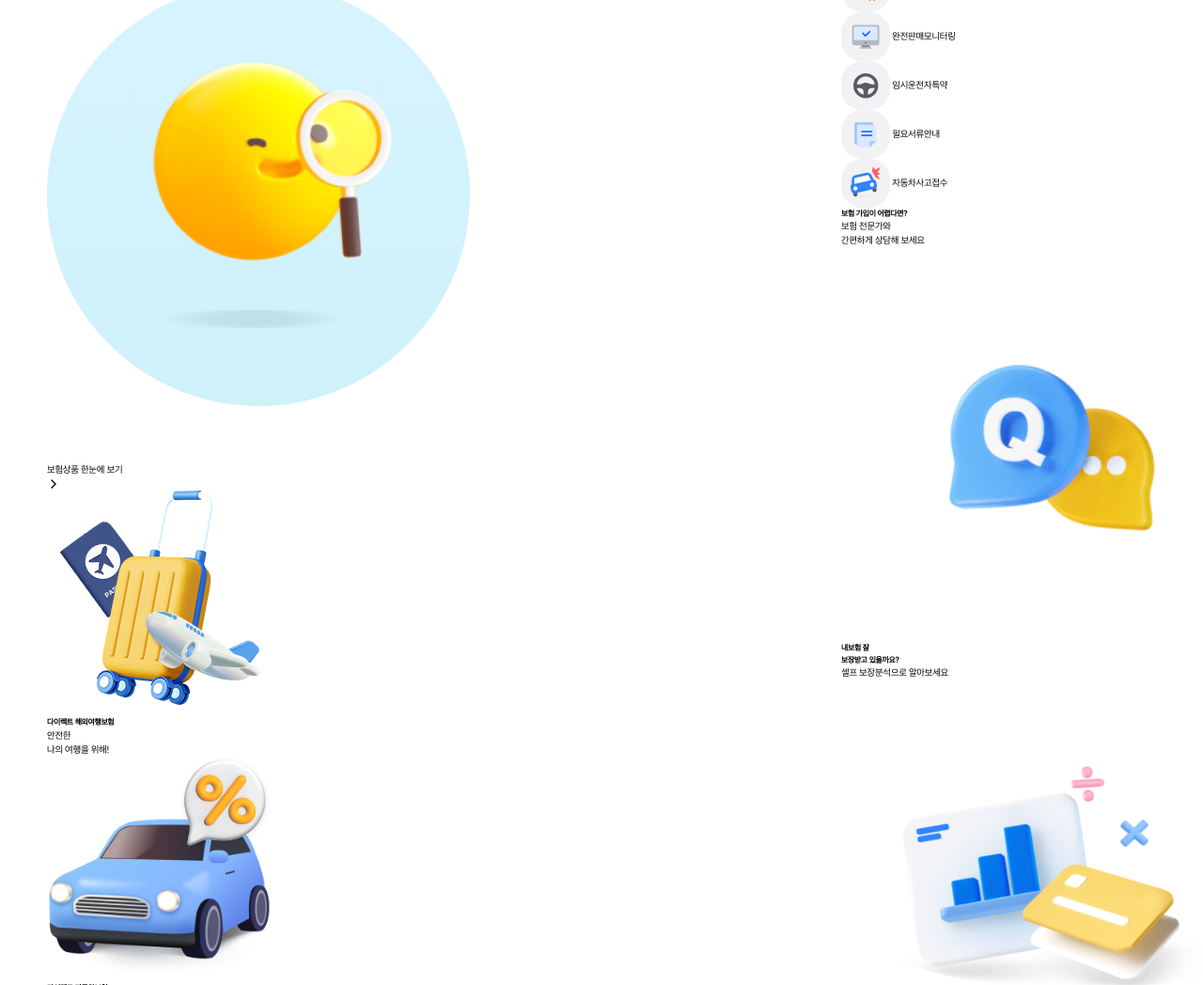
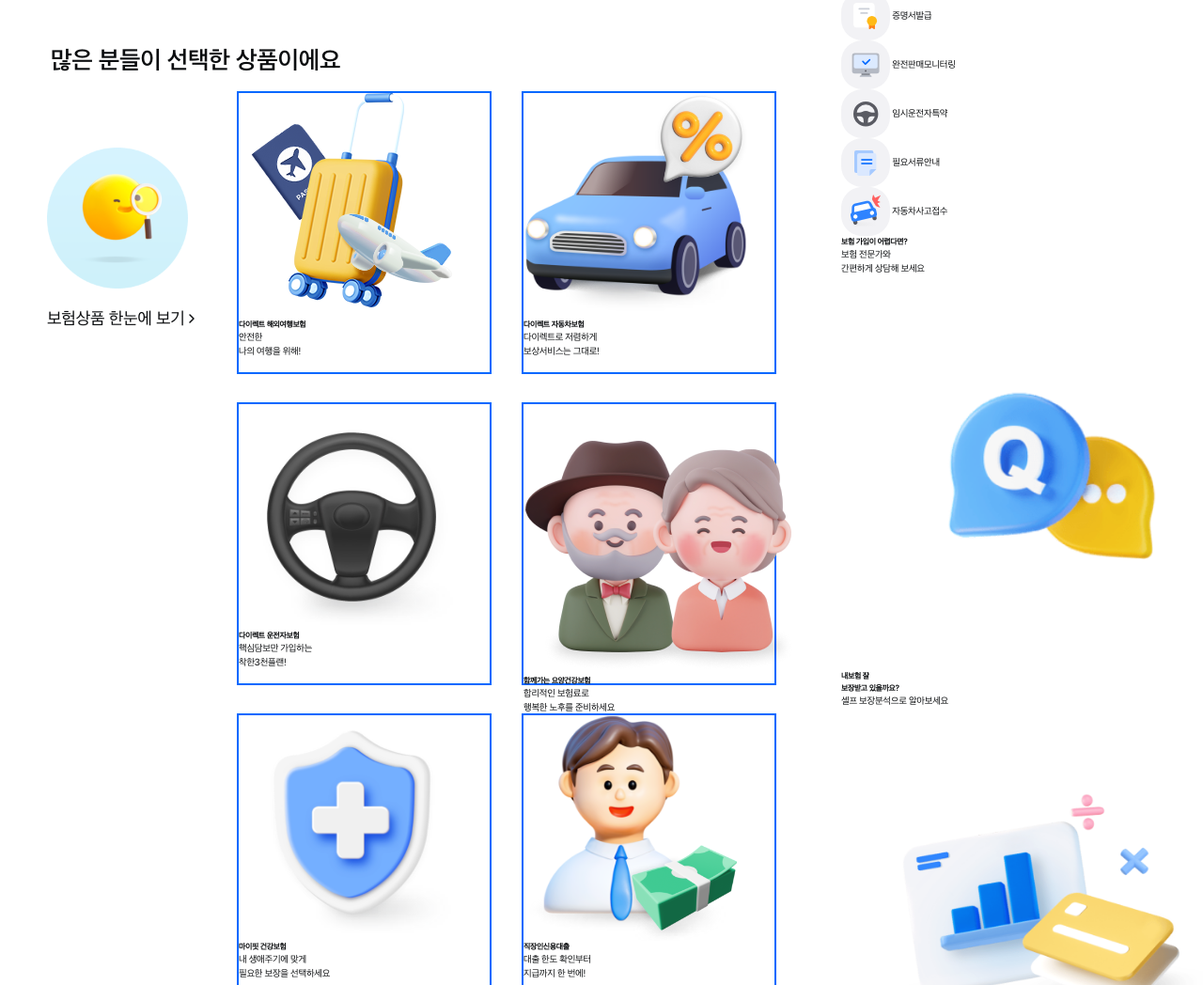
Before and after one commit to jominchae/samsungfire-clone, a plain HTML site: page index.html in a window 1280 px wide. Shown: the part 506-1554 px from the top of the page at 94% size. Drawn offline with nearby package versions, Linux system fonts and the light colour scheme.

Commit message:
내용 수정

```diff
--- a/css/global.css
+++ b/css/global.css
@@ -9,7 +9,7 @@ html,
 body {
  font-family: "SS-regular", "맑은고딕", sans-serif;
  font-size: 10px;
- color: #000;
+ color: #0b0d0f;
  line-height: 1.5;
  letter-spacing: -0.23px;
  text-size-adjust: 100%;
@@ -23,7 +23,7 @@ li {
 a {
  display: block;
  text-decoration: none;
- color: #000;
+ color: #0b0d0f;
 }
 img {
  border: 0;
--- a/css/main/main.css
+++ b/css/main/main.css
@@ -3,6 +3,7 @@
 .main {
  position: relative;
  width: 100%;
+ margin-top: 3rem;
 }
 .main .inner {
  position: relative;
@@ -21,16 +22,85 @@
 .login-wrap-mb {
  display: none;
 }
-
 /* 자주찾는 메뉴 모바일 */
 .shortcut-wrap-mb {
  display: none;
 }
+.product-section {
+ position: relative;
+ margin-top: 5rem;
+}
+.product-section h4 {
+ font-family: "SS-bold";
+ font-size: 2.6rem;
+ line-height: 3.4rem;
+ /* font-weight: 700; */
+ padding: 0 0.4rem;
+ margin-bottom: 1.6rem;
+}
+.product-wrap {
+ position: relative;
+ display: flex;
+ justify-content: space-between;
+}
+.product-left {
+ position: relative;
+ /* width: 100%; */
+ /* max-width: 170px; */
+ /* flex-shrink: 0; */
+ flex: 0 0 170px;
+ margin-top: 6rem;
+}
+.product-left a {
+ /* width: 100%; */
+ display: flex;
+ flex-direction: column;
+}
+.product-left a > img {
+ width: 100%;
+ object-fit: contain;
+ transition: all 0.3s ease-in-out;
+}
+.product-left a .text {
+ position: relative;
+ display: flex;
+}
+.product-left a .text p {
+ font-size: 1.8rem;
+ line-height: 2.4rem;
+}
+.product-left a .text img {
+}
+.product-left a:hover > img {
+ transform: scale(1.1);
+}
+.product-right {
+ position: relative;
+ flex: 0 0 574px;
+ display: flex;
+ /* justify-content: space-between; */
+ flex-wrap: wrap;
+ gap: 3rem 3.2rem;
+}
+.card {
+ position: relative;
+ width: 271px;
+ height: 301px;
+ border: 2px solid #0068ff;
+}
+.card img {
+}
+.card .text {
+}
+.card .text h5 {
+}
+.card .text p {
+}
+
 /* 사이드 배너 모바일 */
 .side-banner-wrap-mb {
  display: none;
 }
-
 .main-right {
  position: relative;
  width: 335px;
--- a/index.html
+++ b/index.html
@@ -237,7 +237,9 @@
       </div>
 
       <div class="product-section">
-       <h4>많은 분들이 선택한 상품이에요</h4>
+       <h4>
+        <span>많은 분들이 선택한 상품이에요</span>
+       </h4>
        <div class="product-wrap">
         <div class="product-left">
          <a href="#">
@@ -258,66 +260,78 @@
            src="images/main/homepage/product_img_15.png"
            alt="다이렉트 해외여행보험"
           />
+          <div class="text">
            <h5>다이렉트 해외여행보험</h5>
            <p>
             안전한<br />
             나의 여행을 위해!
            </p>
+          </div>
          </a>
          <a href="#" class="card">
           <img
            src="images/main/homepage/product_img_7.png"
            alt="다이렉트 자동차보험"
           />
+          <div class="text">
            <h5>다이렉트 자동차보험</h5>
            <p>
             다이렉트로 저렴하게<br />
             보상서비스는 그대로!
            </p>
+          </div>
          </a>
          <a href="#" class="card">
           <img
            src="images/main/homepage/product_img_8.png"
            alt="다이렉트 운전자보험"
           />
+          <div class="text">
            <h5>다이렉트 운전자보험</h5>
            <p>
             핵심담보만 가입하는<br />
             착한3천플랜!
            </p>
+          </div>
          </a>
          <a href="#" class="card">
           <img
            src="images/main/homepage/product_img_10.png"
            alt="함께가는 요양건강보험"
           />
+          <div class="text">
            <h5>함께가는 요양건강보험</h5>
            <p>
             합리적인 보험료로 <br />
             행복한 노후를 준비하세요
            </p>
+          </div>
          </a>
          <a href="#" class="card">
           <img
            src="images/main/homepage/product_img_11.png"
            alt="마이핏 건강보험"
           />
+          <div class="text">
            <h5>마이핏 건강보험</h5>
            <p>
             내 생애주기에 맞게 <br />
             필요한 보장을 선택하세요
            </p>
+          </div>
          </a>
          <a href="#" class="card">
           <img
            src="images/main/homepage/product_img_12.png"
            alt="직장인신용대출"
           />
+          <div class="text">
            <h5>직장인신용대출</h5>
            <p>
             대출 한도 확인부터 <br />
             지급까지 한 번에!
            </p>
+          </div>
          </a>
         </div>
        </div>
```
Lines whose indentation alone changed are shown as unchanged.
